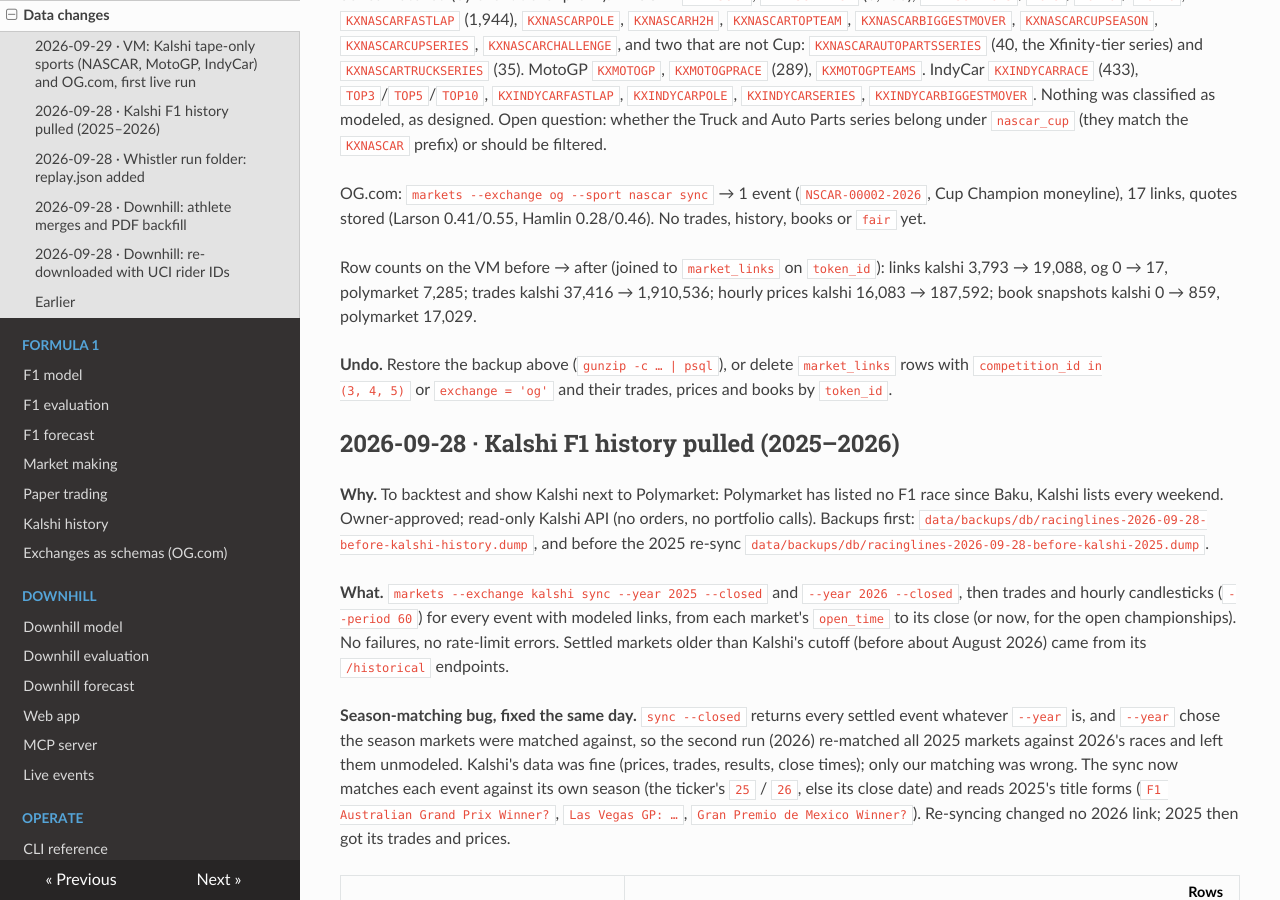
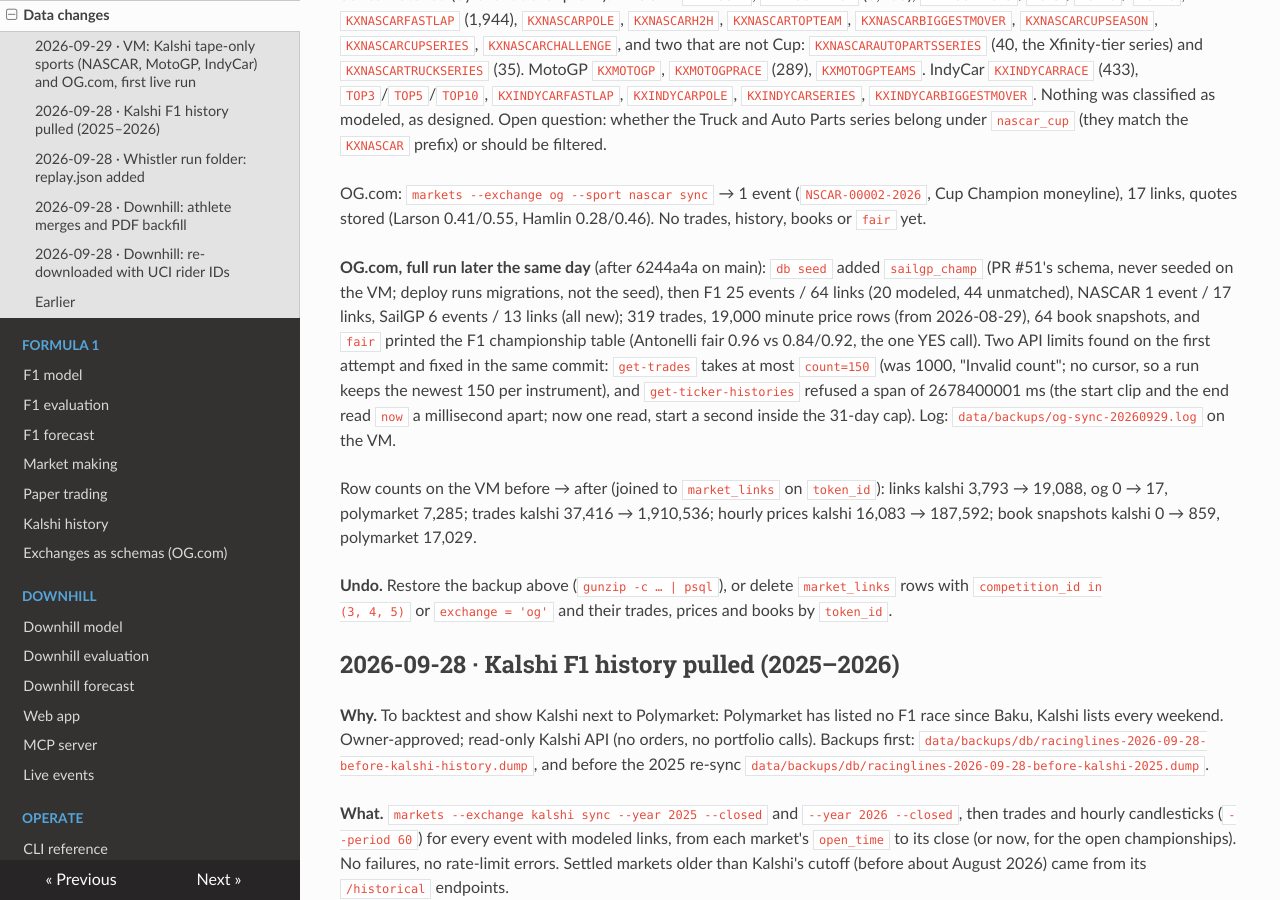
Before and after one commit to lalligagger/racinglines-public, an MkDocs documentation site: the page built from docs/data-changes.md, in a window 1280 px wide and 900 px high, scrolled down 1296 px. Built offline with MkDocs 1.6.1, drawn with Linux system fonts in a browser that asks for light colours; nearby versions of some CDN libraries.

Commit message:
docs: data-changes entry for the OG.com full run on the VM (2026-09-29)
Co-Authored-By: Claude Fable 5.1 <noreply@anthropic.com>

```diff
--- a/docs/data-changes.md
+++ b/docs/data-changes.md
@@ -52,6 +52,15 @@ Auto Parts series belong under `nascar_cup` (they match the `KXNASCAR` prefix) o
 
 OG.com: `markets --exchange og --sport nascar sync` → 1 event (`NSCAR-00002-2026`, Cup Champion moneyline), 17
 links, quotes stored (Larson 0.41/0.55, Hamlin 0.28/0.46). No trades, history, books or `fair` yet.
+
+**OG.com, full run later the same day** (after 6244a4a on main): `db seed` added `sailgp_champ` (PR #51's schema,
+never seeded on the VM; deploy runs migrations, not the seed), then F1 25 events / 64 links (20 modeled, 44
+unmatched), NASCAR 1 event / 17 links, SailGP 6 events / 13 links (all new); 319 trades, 19,000 minute price rows
+(from 2026-08-29), 64 book snapshots, and `fair` printed the F1 championship table (Antonelli fair 0.96 vs
+0.84/0.92, the one YES call). Two API limits found on the first attempt and fixed in the same commit: `get-trades`
+takes at most `count=150` (was 1000, "Invalid count"; no cursor, so a run keeps the newest 150 per instrument),
+and `get-ticker-histories` refused a span of 2678400001 ms (the start clip and the end read `now` a millisecond
+apart; now one read, start a second inside the 31-day cap). Log: `data/backups/og-sync-20260929.log` on the VM.
 
 Row counts on the VM before → after (joined to `market_links` on `token_id`): links kalshi 3,793 → 19,088, og 0 →
 17, polymarket 7,285; trades kalshi 37,416 → 1,910,536; hourly prices kalshi 16,083 → 187,592; book snapshots kalshi
```
